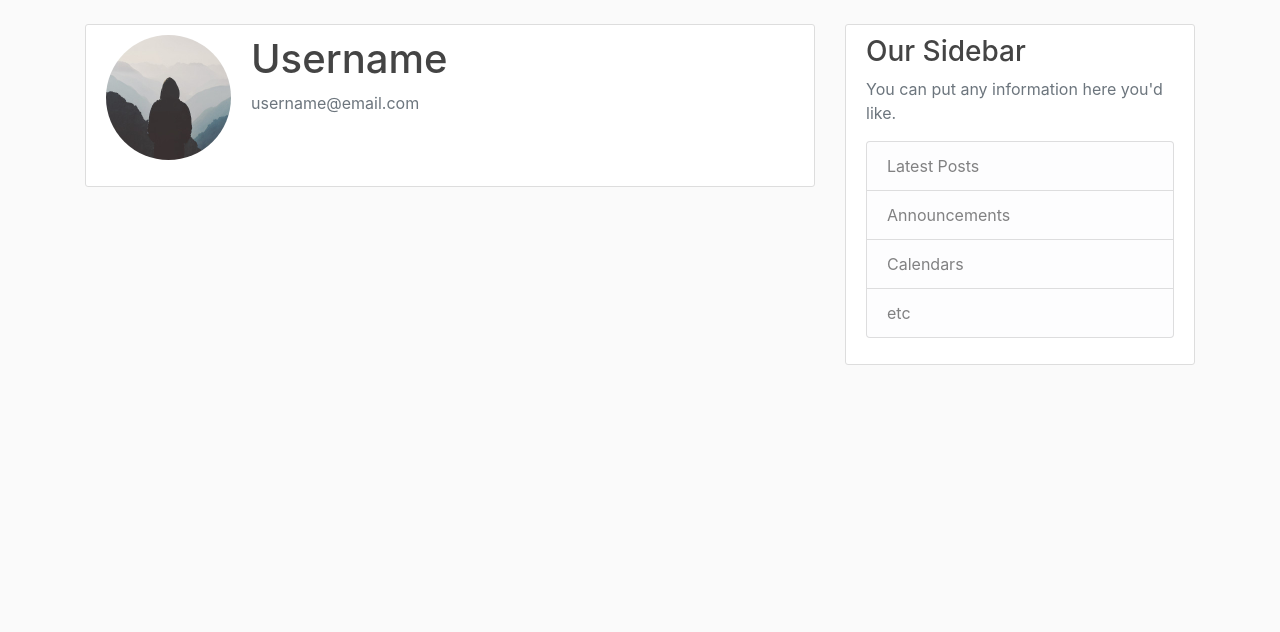
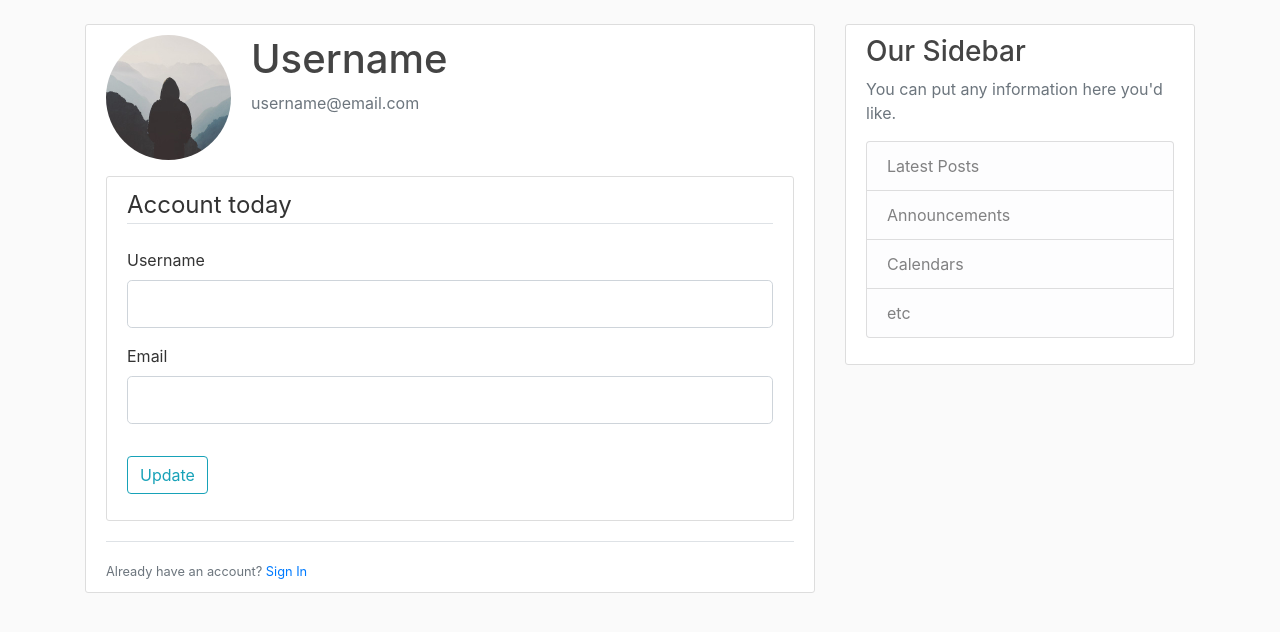
Before and after one commit to carlba/flask-full-featured-web-app, a Flask app: page /account in a window 1280 px wide. Shown: the part 56-688 px from the top of the page. Run offline with Flask 2, Linux system fonts and the light colour scheme; the visitor is signed in with stand-in values (Sample User, id 1); data comes from the database, SQL or seed files in the repository; some libraries are stand-ins or nearby versions.

Commit message:
Part 7 - User Account and Profile Picture - Added UpdateAcountForm to account route https://youtu.be/803Ei2Sq-Zs?t=766

```diff
--- a/flaskblog/routes.py
+++ b/flaskblog/routes.py
@@ -2,7 +2,7 @@ from flask import render_template, url_for, flash, redirect, request
 from flask_login import login_user, current_user, logout_user, login_required
 
 from flaskblog import app, db, bcrypt
-from flaskblog.forms import RegistrationForm, LoginForm
+from flaskblog.forms import RegistrationForm, LoginForm, UpdateAccountForm
 from flaskblog.models import User, Post
 
 
@@ -73,5 +73,6 @@ def logout():
 @app.route('/account')  # wrong order will not enable the login_required decorator
 @login_required
 def account():
+    form = UpdateAccountForm()
     image_file = url_for('static', filename=f'profile_pictures/{current_user.image_file}')
-    return render_template('account.html', title='Account', image_file=image_file)
+    return render_template('account.html', title='Account', image_file=image_file, form=form)
--- a/flaskblog/templates/account.html
+++ b/flaskblog/templates/account.html
@@ -8,6 +8,47 @@
           <p class="text-secondary">username@email.com</p>
         </div>
       </div>
-      <!-- FORM HERE -->
+      <div class="content-section">
+        <form method="POST" action="">
+          {{ form.hidden_tag() }}
+          <fieldset class="form-group">
+            <legend class="border-bottom mb-4">Account today</legend>
+            <div class="form-group">
+              {{ form.username.label(class="form-control-label") }}
+              {% if form.username.errors %}
+                {{ form.username(class="form-control form-control-lg is-invalid") }}
+                <div class="invalid-feedback">
+                  {% for error in form.username.errors %}
+                    <span>{{ error }}</span>
+                  {% endfor %}
+                </div>
+              {% else %}
+                {{ form.username(class="form-control form-control-lg") }}
+              {% endif %}
+            </div>
+            <div class="form-group">
+              {{ form.email.label(class="form-control-label") }}
+              {% if form.email.errors %}
+                {{ form.email(class="form-control form-control-lg is-invalid") }}
+                <div class="invalid-feedback">
+                  {% for error in form.email.errors %}
+                    <span>{{ error }}</span>
+                  {% endfor %}
+                </div>
+              {% else %}
+                {{ form.email(class="form-control form-control-lg") }}
+              {% endif %}
+            </div>
+          </fieldset>
+          <div class="form-group">
+            {{ form.submit(class="btn btn-outline-info") }}
+          </div>
+        </form>
+      </div>
+      <div class="border-top pt-3">
+        <small class="text-muted">
+          Already have an account? <a href="{{ url_for('login') }}" class="c">Sign In</a>
+        </small>
+      </div>
     </div>
 {% endblock content %}
```
